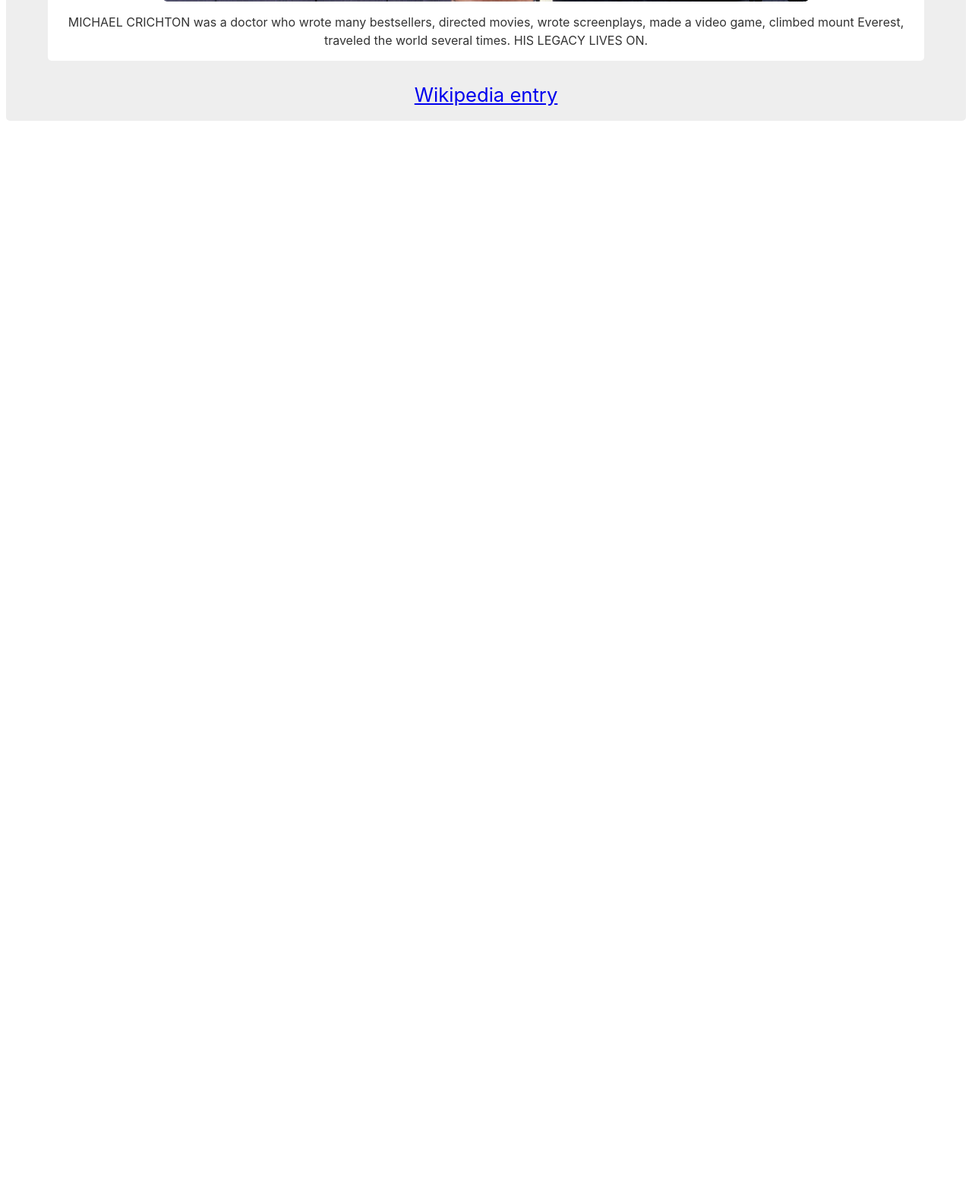
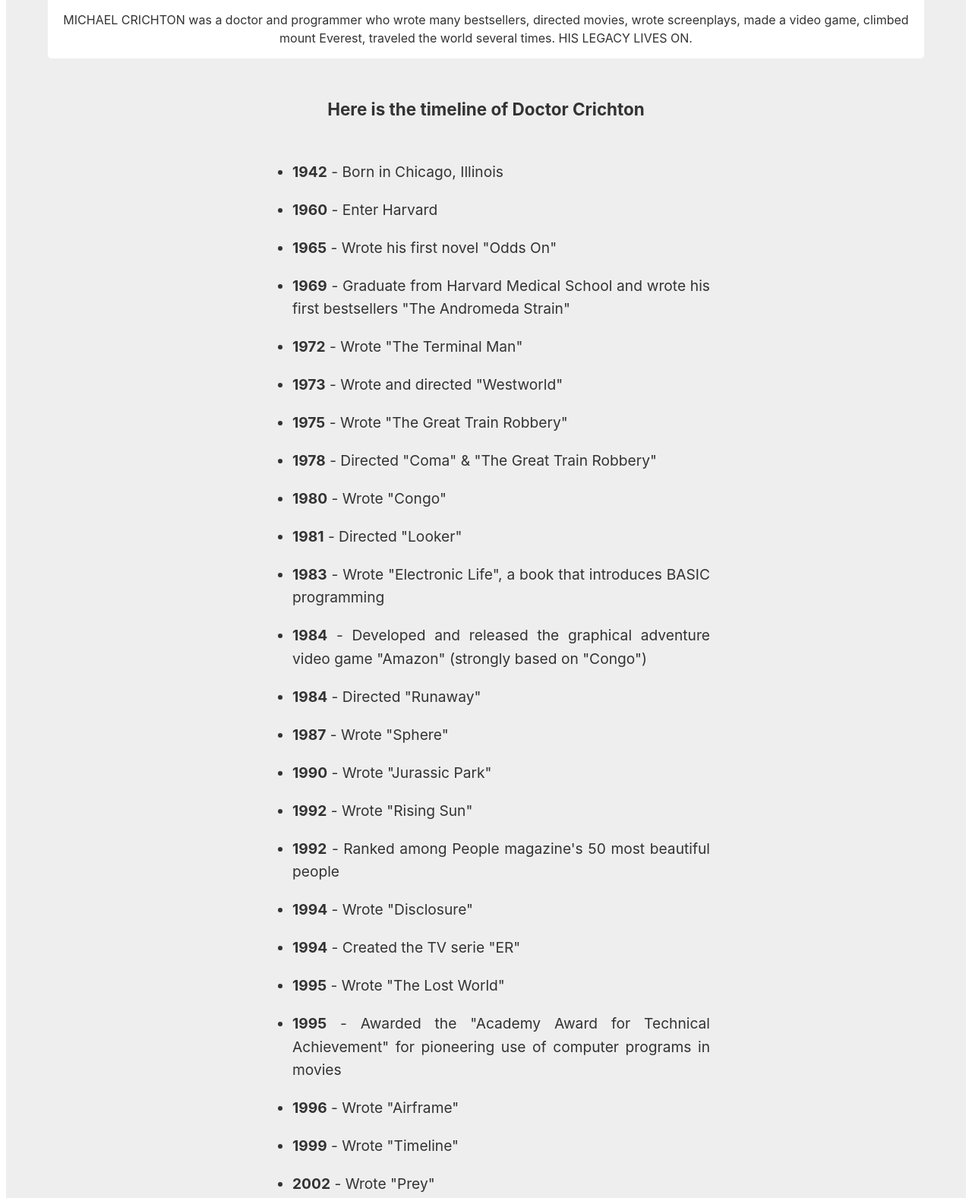
Before and after one commit to JeromeChallet/tribute-page, a plain HTML site: page index.html in a window 1280 px wide. Shown: the part 840-2417 px from the top of the page at 76% size. Before the commit the page ends 1029 px from the top, so only its background shows below. Drawn offline with Linux system fonts and the light colour scheme.

Commit message:
final commit

```diff
--- a/index.html
+++ b/index.html
@@ -18,9 +18,10 @@
   </head>
   <body>
     <main id="main">
+      <!-- TITLE -->
       <h1>Michael Crichton</h1>
       <p id="tribute-info">The man with a 1000 skills</p>
-
+      <!-- IMAGE -->
       <div id="img-div">
         <img
           id="image"
@@ -28,11 +29,72 @@
           alt="Michael Crichton Bibliography"
         />
         <figcaption id="img-caption">
-          MICHAEL CRICHTON was a doctor who wrote many bestsellers, directed
-          movies, wrote screenplays, made a video game, climbed mount Everest,
-          traveled the world several times. HIS LEGACY LIVES ON.
+          MICHAEL CRICHTON was a doctor and programmer who wrote many
+          bestsellers, directed movies, wrote screenplays, made a video game,
+          climbed mount Everest, traveled the world several times. HIS LEGACY
+          LIVES ON.
         </figcaption>
       </div>
+      <!-- TIMELINE -->
+      <section id="timeline">
+        <h3 id="headline">Here is the timeline of Doctor Crichton</h3>
+        <ul>
+          <li><strong>1942</strong> - Born in Chicago, Illinois</li>
+          <li><strong>1960</strong> - Enter Harvard</li>
+          <li><strong>1965</strong> - Wrote his first novel "Odds On"</li>
+          <li>
+            <strong>1969</strong> - Graduate from Harvard Medical School and
+            wrote his first bestsellers "The Andromeda Strain"
+          </li>
+          <li><strong>1972</strong> - Wrote "The Terminal Man"</li>
+          <li><strong>1973</strong> - Wrote and directed "Westworld"</li>
+          <li><strong>1975</strong> - Wrote "The Great Train Robbery"</li>
+          <li>
+            <strong>1978</strong> - Directed "Coma" & "The Great Train Robbery"
+          </li>
+          <li><strong>1980</strong> - Wrote "Congo"</li>
+          <li><strong>1981</strong> - Directed "Looker"</li>
+          <li>
+            <strong>1983</strong> - Wrote "Electronic Life", a book that
+            introduces BASIC programming
+          </li>
+          <li>
+            <strong>1984</strong> - Developed and released the graphical
+            adventure video game "Amazon" (strongly based on "Congo")
+          </li>
+          <li><strong>1984</strong> - Directed "Runaway"</li>
+          <li><strong>1987</strong> - Wrote "Sphere"</li>
+          <li><strong>1990</strong> - Wrote "Jurassic Park"</li>
+          <li><strong>1992</strong> - Wrote "Rising Sun"</li>
+          <li>
+            <strong>1992</strong> - Ranked among People magazine's 50 most
+            beautiful people
+          </li>
+          <li><strong>1994</strong> - Wrote "Disclosure"</li>
+          <li><strong>1994</strong> - Created the TV serie "ER"</li>
+          <li><strong>1995</strong> - Wrote "The Lost World"</li>
+          <li>
+            <strong>1995</strong> - Awarded the "Academy Award for Technical
+            Achievement" for pioneering use of computer programs in movies
+          </li>
+          <li><strong>1996</strong> - Wrote "Airframe"</li>
+          <li><strong>1999</strong> - Wrote "Timeline"</li>
+          <li><strong>2002</strong> - Wrote "Prey"</li>
+          <li><strong>2004</strong> - Wrote "State of Fear"</li>
+          <li><strong>2006</strong> - Wrote "Next"</li>
+          <li><strong>2008</strong> - Diead of Lymphoma at the age of 66</li>
+        </ul>
+        <blockquote>
+          <em
+            >"The greatest challenge to any thinker is stating the problem in a
+            way that will allow a solution."</em
+          >
+        </blockquote>
+      </section>
+      <!-- LINK -->
+      <h3>
+        If you have time, you should read more about this incredible human being
+        on his
 
         <a
           id="tribute-link"
@@ -40,6 +102,7 @@
           href="https://en.wikipedia.org/wiki/Michael_Crichton"
           >Wikipedia entry</a
         >
+      </h3>
     </main>
   </body>
 </html>
--- a/styles.css
+++ b/styles.css
@@ -7,7 +7,7 @@
 body {
   font-family: -apple-system, BlinkMacSystemFont, "Segoe UI", "Roboto",
     "Helvetica Neue", Arial, sans-serif;
-  font-size: 1.6rem;
+  font-size: 1.2rem;
   line-height: 1.5;
   text-align: center;
   color: #333;
@@ -21,6 +21,27 @@
 
 #tribute-info {
   font-size: 1.4rem;
+}
+
+blockquote,
+ul {
+  max-width: 550px;
+  margin: 0 auto 50px auto;
+  text-align: left;
+  line-height: 1.6;
+}
+
+li {
+  display: list-item;
+  text-align: justify;
+  margin-bottom: 1em;
+}
+
+#timeline {
+}
+
+#headline {
+  margin: 50px 0;
 }
 
 header {
```
Lines whose indentation alone changed are shown as unchanged.
